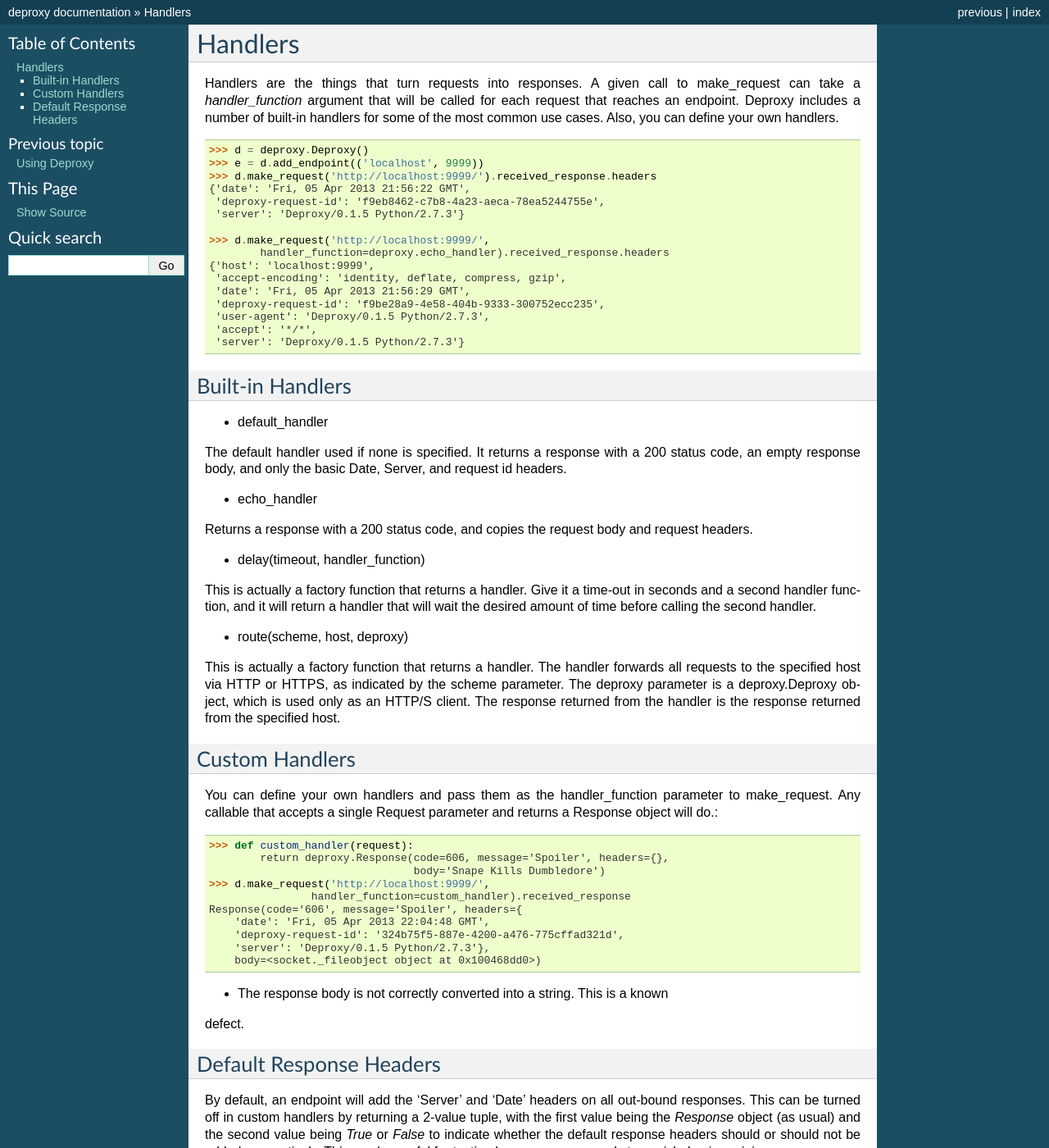
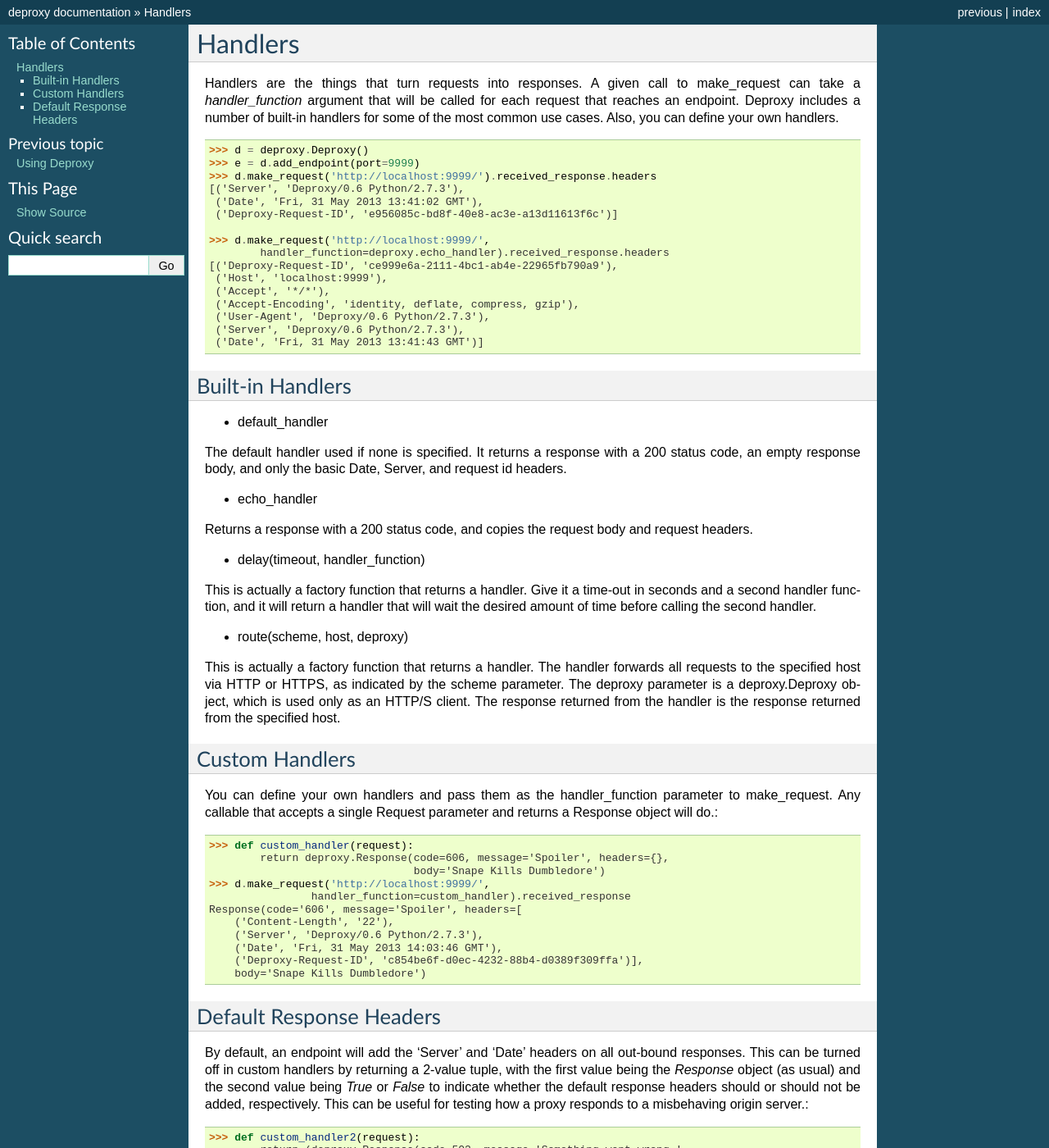
Before and after one commit to izrik/pydeproxy, a Sphinx documentation site: the page built from docs/handlers.rst, in a window 1280 px wide and 1400 px high. Shown: the whole window at 82% size. Built offline with Sphinx 7.4.7, drawn with Linux system fonts in a browser that asks for light colours; the version number could not be read and is left out; some of the changed text lies outside the part shown.

Commit message:
Updated docs.

```diff
--- a/docs/handlers.rst
+++ b/docs/handlers.rst
@@ -10,21 +10,21 @@ handlers.
 ::
 
     >>> d = deproxy.Deproxy()
-    >>> e = d.add_endpoint(('localhost', 9999))
+    >>> e = d.add_endpoint(port=9999)
     >>> d.make_request('http://localhost:9999/').received_response.headers
-    {'date': 'Fri, 05 Apr 2013 21:56:22 GMT',
-     'deproxy-request-id': 'f9eb8462-c7b8-4a23-aeca-78ea5244755e',
-     'server': 'Deproxy/0.1.5 Python/2.7.3'}
+    [('Server', 'Deproxy/0.6 Python/2.7.3'),
+     ('Date', 'Fri, 31 May 2013 13:41:02 GMT'),
+     ('Deproxy-Request-ID', 'e956085c-bd8f-40e8-ac3e-a13d11613f6c')]
 
     >>> d.make_request('http://localhost:9999/',
             handler_function=deproxy.echo_handler).received_response.headers
-    {'host': 'localhost:9999',
-     'accept-encoding': 'identity, deflate, compress, gzip',
-     'date': 'Fri, 05 Apr 2013 21:56:29 GMT',
-     'deproxy-request-id': 'f9be28a9-4e58-404b-9333-300752ecc235',
-     'user-agent': 'Deproxy/0.1.5 Python/2.7.3',
-     'accept': '*/*',
-     'server': 'Deproxy/0.1.5 Python/2.7.3'}
+    [('Deproxy-Request-ID', 'ce999e6a-2111-4bc1-ab4e-22965fb790a9'),
+     ('Host', 'localhost:9999'),
+     ('Accept', '*/*'),
+     ('Accept-Encoding', 'identity, deflate, compress, gzip'),
+     ('User-Agent', 'Deproxy/0.6 Python/2.7.3'),
+     ('Server', 'Deproxy/0.6 Python/2.7.3'),
+     ('Date', 'Fri, 31 May 2013 13:41:43 GMT')]
 
 Built-in Handlers
 =================
@@ -61,14 +61,12 @@ and returns a Response object will do.::
                                     body='Snape Kills Dumbledore')
     >>> d.make_request('http://localhost:9999/',
                     handler_function=custom_handler).received_response
-    Response(code='606', message='Spoiler', headers={
-        'date': 'Fri, 05 Apr 2013 22:04:48 GMT',
-        'deproxy-request-id': '324b75f5-887e-4200-a476-775cffad321d',
-        'server': 'Deproxy/0.1.5 Python/2.7.3'},
-        body=<socket._fileobject object at 0x100468dd0>)
-
-* The response body is not correctly converted into a string. This is a known
-defect.
+    Response(code='606', message='Spoiler', headers=[
+        ('Content-Length', '22'),
+        ('Server', 'Deproxy/0.6 Python/2.7.3'),
+        ('Date', 'Fri, 31 May 2013 14:03:46 GMT'),
+        ('Deproxy-Request-ID', 'c854be6f-d0ec-4232-88b4-d0389f309ffa')],
+        body='Snape Kills Dumbledore')
 
 Default Response Headers
 ========================
@@ -81,13 +79,14 @@ response headers should or should not be added, respectively. This can be
 useful for testing how a proxy responds to a misbehaving origin server.::
 
     >>> def custom_handler2(request):
-        return (deproxy.Response(code=503, message='Something went wrong.',
-                                 headers={},
-                                 body='Something went wrong in the server and '
-                                 'it didn\'t return correct headers!'),
-                False)
+            return (deproxy.Response(code=503, message='Something went wrong.',
+                                     headers={},
+                                     body='Something went wrong in the server '
+                                     'and it didn\'t return correct headers!'),
+                    False)
     >>> d.make_request('http://localhost:9999/',
                        handler_function=custom_handler2).received_response
-    Response(code='503', message='Something went wrong.', headers={
-    'deproxy-request-id': '6f714468-dcd5-4d97-bff2-1b4ba6a8877b'},
-    body=<socket._fileobject object at 0x1004a46d0>)
+    Response(code='503', message='Something went wrong.', headers=[
+        ('Content-Length', '72'),
+        ('Deproxy-Request-ID', 'dbc2acc9-d5bd-4e68-bd31-41371704dfb6')],
+        body="Something went wrong in the server and it didn't return correct headers!")
--- a/docs/use.rst
+++ b/docs/use.rst
@@ -19,7 +19,7 @@ Here's a code example of a unit test that tests the fictional the_proxy module::
 
         def setUp(self):
             self.deproxy = deproxy.Deproxy()
-            self.end_point = self.deproxy.add_endpoint(('localhost', 9999))
+            self.end_point = self.deproxy.add_endpoint(port=9999)
 
             # Set up the proxy to listen on port 8080, forwarding requests to
             # localhost:9999, to add an "X-Request" header to requests and an
```
